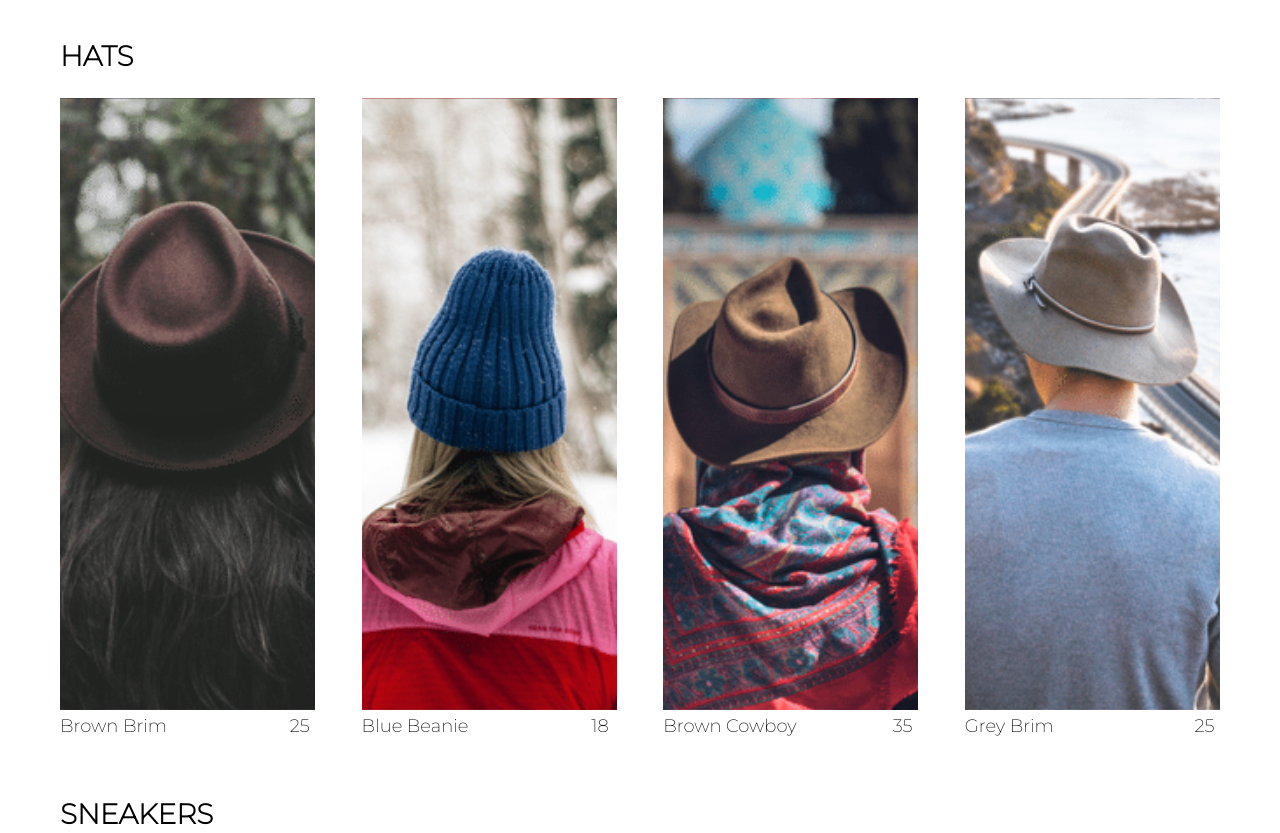
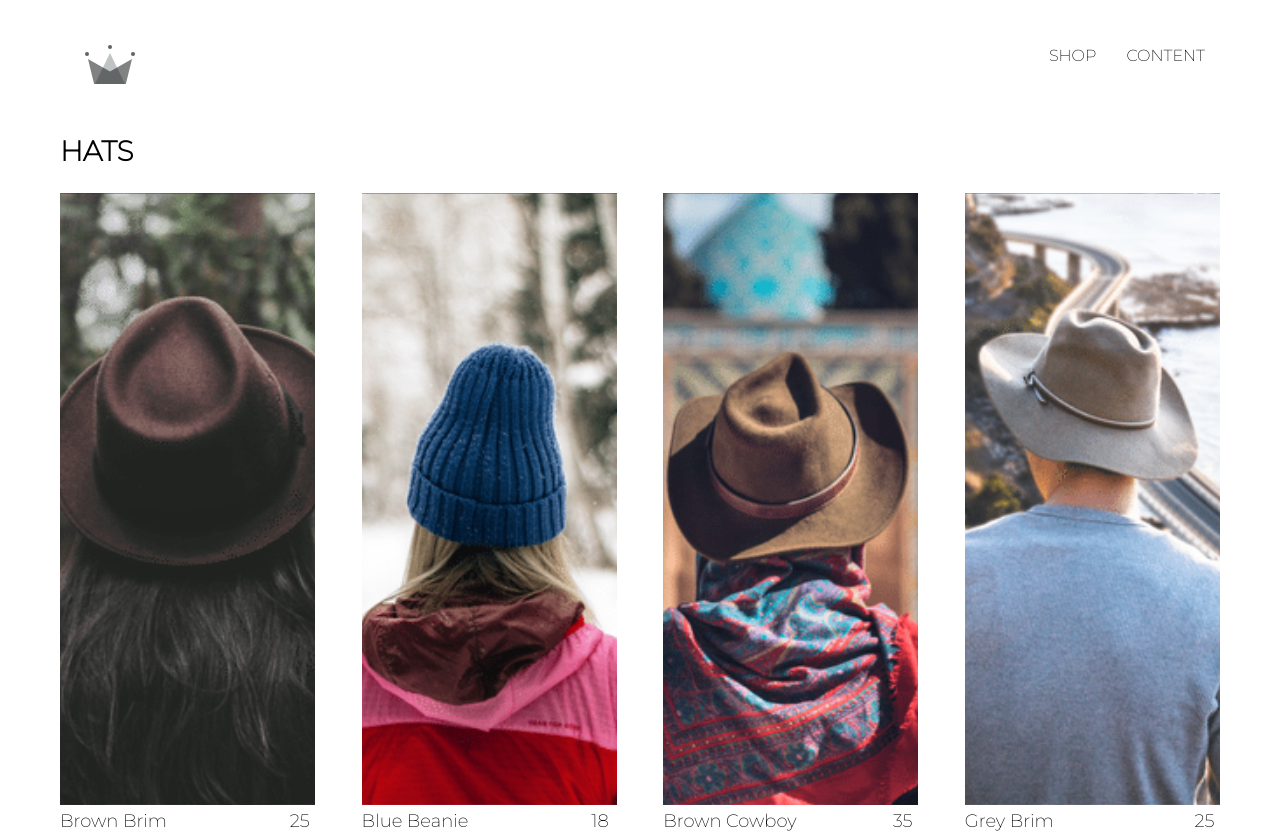
Before and after one commit to TrellixVulnTeam/e-commerce-app_A82E, a React (Create React App) app: page /shop in a window 1280 px wide. Shown: the top 833 px of the page. Built offline with nearby package versions, Linux system fonts and the light colour scheme.

Commit message:
app updated with: header component, link to home, shop page and contact

```diff
--- a/src/App.css
+++ b/src/App.css
@@ -2,3 +2,8 @@ body {
   font-family: "Montserrat", sans-serif;
   padding: 20px 60px;
 }
+
+a {
+  text-decoration: none;
+  color: black;
+}
--- a/src/App.js
+++ b/src/App.js
@@ -1,20 +1,16 @@
 import React from 'react';
 import { Switch, Route } from 'react-router-dom';
+
 import './App.css';
+
 import HomePage from './pages/homepage/homepage.component';
 import ShopPage from './pages/shop/shop.component';
-
-// const HatsPage = () => {
-//   return(
-//     <div>
-//       <h1>HATS PAGE</h1>
-//     </div>
-//   )
-// }
+import Header from './components/header/header.component.jsx'
 
 function App() {
   return (
     <div>
+      <Header/>
       <Switch>
         <Route exact  path='/' component={HomePage} />
         <Route path='/shop' component={ShopPage} />
--- a/src/components/collection-item/collection-item.component.jsx
+++ b/src/components/collection-item/collection-item.component.jsx
@@ -1,6 +1,6 @@
 import React from 'react';
 
-import './collection-item.style.scss';
+import './collection-item.styles.scss';
 
 const CollectionItem = ({ id, name, imageUrl, price }) => (
   <div className='collection-item'>
--- a/src/components/collection-preview/collection-preview.component.jsx
+++ b/src/components/collection-preview/collection-preview.component.jsx
@@ -2,7 +2,7 @@ import React from 'react';
 
 import CollectionItem from '../collection-item/collection-item.component';
 
-import './collection-preview.style.scss';
+import './collection-preview.styles.scss';
 
 const CollectionPreview = ({ title, items }) => (
   <div className='collection-preview'>
--- /dev/null
+++ b/src/components/header/header.component.jsx
@@ -0,0 +1,24 @@
+import React from 'react';
+import { Link } from 'react-router-dom';
+
+import { ReactComponent as Logo } from '../../assets/crown.svg'
+
+import './header.styles.scss';
+
+const Header = () => (
+  <div className='header'>
+    <Link className='logo-container' to="/">
+      <Logo className='logo' />
+    </Link>
+    <div className='options'>
+      <Link className='option' to='/shop'>
+        SHOP
+      </Link>
+      <Link className='option' to='/shop'>
+        CONTENT
+      </Link>
+    </div>
+  </div>
+)
+
+export default Header;
--- /dev/null
+++ b/src/components/header/header.styles.scss
@@ -0,0 +1,25 @@
+.header {
+  height: 70px;
+  width: 100%;
+  display: flex;
+  justify-content: space-between;
+  margin-bottom: 25px;
+
+  .logo-container {
+    height: 100%;
+    width: 70px;
+    padding: 25px;
+  }
+
+  .options {
+    width: 50%;
+    height: 100%;
+    display: flex;
+    align-items: center;
+    justify-content: flex-end;
+
+    .option {
+      padding: 10px 15px;
+    }
+  }
+}
```
Also changed, not shown: src/assets/crown.svg (added), src/components/collection-item/collection-item.styles.scss (renamed from src/components/collection-item/collection-item.style.scss), src/components/collection-preview/collection-preview.styles.scss (renamed from src/components/collection-preview/collection-preview.style.scss).
